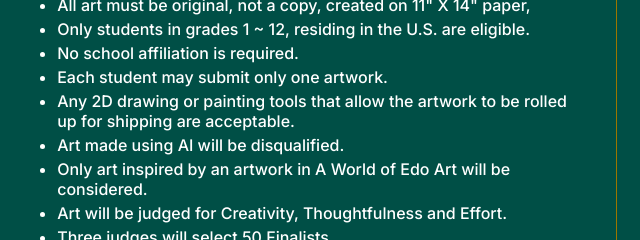
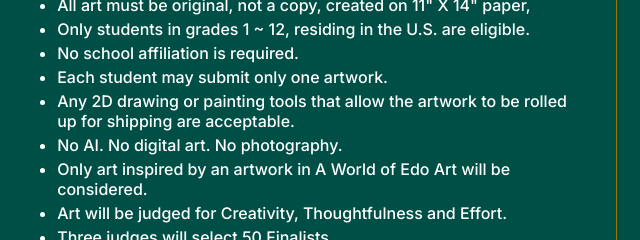
Before and after one commit to math-practice/inspired-by-edo, a plain HTML site: page index-dusky.html in a window 1280 px wide. Shown: the part 2400-2640 px from the top of the page, 535-1175 px from the left. Drawn offline with nearby package versions, Linux system fonts and the light colour scheme.

Commit message:
Tighten rule wording on dusky page: no AI, digital art, or photography
Co-Authored-By: Claude Fable 5.1 <noreply@anthropic.com>

```diff
--- a/index-dusky.html
+++ b/index-dusky.html
@@ -156,7 +156,7 @@
               <li>No school affiliation is required.</li>
               <li>Each student may submit only one artwork.</li>
               <li>Any 2D drawing or painting tools that allow the artwork to be rolled up for shipping are acceptable.</li>
-              <li>Art made using AI will be disqualified. </li>
+              <li>No AI. No digital art. No photography.</li>
               <li>Only art inspired by an artwork in A World of Edo Art will be considered.</li>
               <li>Art will be judged for Creativity, Thoughtfulness and Effort.</li>
               <li>Three judges will select 50 Finalists.</li>
```
